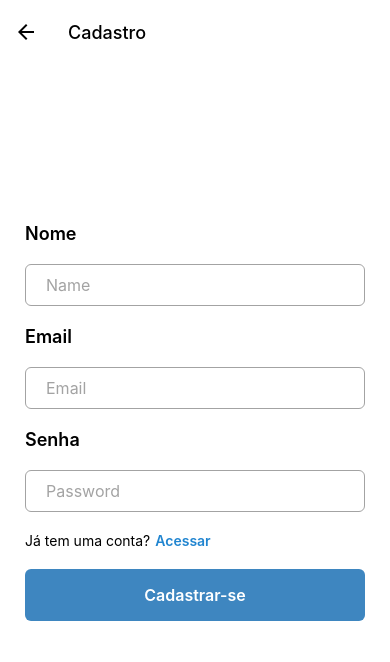
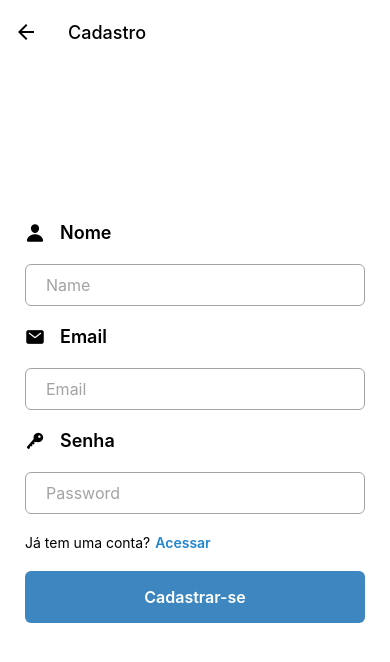
Before and after one commit to om-corp/SeaCare-App, a React Native app: screen /Cadastro in a window 390 px wide. Shown: the top 662 px of the page. Built offline with nearby package versions, Linux system fonts and the light colour scheme; no server answers.

Commit message:
Adcionando icones ao label de inputs dos formulários Estilização da tela de cadastro #4 Estilização da página de login de voluntário #7

```diff
--- a/src/components/form/Form.tsx
+++ b/src/components/form/Form.tsx
@@ -4,17 +4,23 @@ import { colors, fontSize } from '~/lib/theme'
 import Button from '../button'
 import { InputProps, LinkProps } from './form-props'
 import { ButtonFilledProps } from '../button/button-props'
+import { Ionicons } from '@expo/vector-icons'
 
 class Form {
     Container = ({ children }: any) => (
-        <View>
+        <View style={{ gap: 20 }}>
             {children}
         </View>
     )
 
-    Input = ({ label, placeholder, value, onChangeText, secureTextEntry = false }: InputProps) => (
+    Input = ({ label, placeholder, value, onChangeText, secureTextEntry = false, icon }: InputProps) => (
+        <View style={{ gap: 20 }}>
+            <View style={{ flexDirection: 'row', gap: 15, alignItems: 'center' }}>
+                {icon ? <Ionicons name={icon} size={20} color={colors.text} /> : <></>}
+                <Text style={styles.label}>{label}</Text>
+
+            </View>
             <View>
-            <Text style={styles.label}>{label}</Text>
                 <TextInput
                     style={styles.input}
                     placeholder={placeholder}
@@ -23,12 +29,14 @@ class Form {
                     placeholderTextColor={colors.accent}
                     secureTextEntry={secureTextEntry}
                 />
+
+            </View>
         </View>
     )
 
     Link = ({ label, text, onPress }: LinkProps) => (
-        <View style={{ flexDirection: 'row', gap: 5, marginBottom: 20 }}>
-            <Text style={{ fontSize: fontSize.sm }}>{label}</Text>
+        <View style={{ flexDirection: 'row', gap: 5 }}>
+            {label ? <Text style={{ fontSize: fontSize.sm }}>{label}</Text> : <></>}
             <Text style={styles.link} onPress={onPress}>{text}</Text>
         </View>
     )
@@ -53,7 +61,6 @@ const styles = StyleSheet.create({
     label: {
         fontSize: fontSize.lg,
         fontWeight: '600',
-        marginBottom: 20,
     },
     input: {
         fontSize: fontSize.base,
@@ -62,7 +69,6 @@ const styles = StyleSheet.create({
         paddingVertical: 10,
         borderWidth: 1,
         borderRadius: 6,
-        marginBottom: 20,
         color: colors.text,
         backgroundColor: colors.background,
         // elevation: 5,
--- a/src/components/form/form-props.d.ts
+++ b/src/components/form/form-props.d.ts
@@ -3,6 +3,7 @@ export interface FormProps {
 }
 
 export interface InputProps {
+    icon?: any;
     label?: string;
     placeholder?: string;
     value: any;
--- a/src/screens/Login/Login.tsx
+++ b/src/screens/Login/Login.tsx
@@ -29,8 +29,8 @@ export function Login() {
     return (
         <View style={styles.container}>
             <Form.Container>
-                <Form.Input label='Email' value={email} onChangeText={(value) => setEmail(value)} placeholder='Email' />
-                <Form.Input label='Senha' value={password} onChangeText={(value) => setPassword(value)} placeholder='Password' />
+                <Form.Input icon={'mail'} label='Email' value={email} onChangeText={(value) => setEmail(value)} placeholder='Email' />
+                <Form.Input icon={'key'} label='Senha' value={password} onChangeText={(value) => setPassword(value)} placeholder='Password' secureTextEntry />
 
                 <Form.Link label='Não possui uma conta?' text='Cadastre-se' onPress={() => navigation.replace('Cadastro')} />
 
--- a/src/screens/signup/Signup.tsx
+++ b/src/screens/signup/Signup.tsx
@@ -37,9 +37,9 @@ export function Signup() {
     return (
         <View style={styles.container}>
             <Form.Container>
-                <Form.Input label='Nome' value={name} onChangeText={(value) => setName(value)} placeholder='Name' />
-                <Form.Input label='Email' value={email} onChangeText={(value) => setEmail(value)} placeholder='Email' />
-                <Form.Input label='Senha' value={password} onChangeText={(value) => setPassword(value)} placeholder='Password' />
+                <Form.Input icon={'person'} label='Nome' value={name} onChangeText={(value) => setName(value)} placeholder='Name' />
+                <Form.Input icon={'mail'} label='Email' value={email} onChangeText={(value) => setEmail(value)} placeholder='Email' />
+                <Form.Input icon={'key'} label='Senha' value={password} onChangeText={(value) => setPassword(value)} placeholder='Password' secureTextEntry />
 
                 <Form.Link label='Já tem uma conta?' text='Acessar' onPress={() => navigation.replace('Login')} />
 
```
Lines whose indentation alone changed are shown as unchanged.
